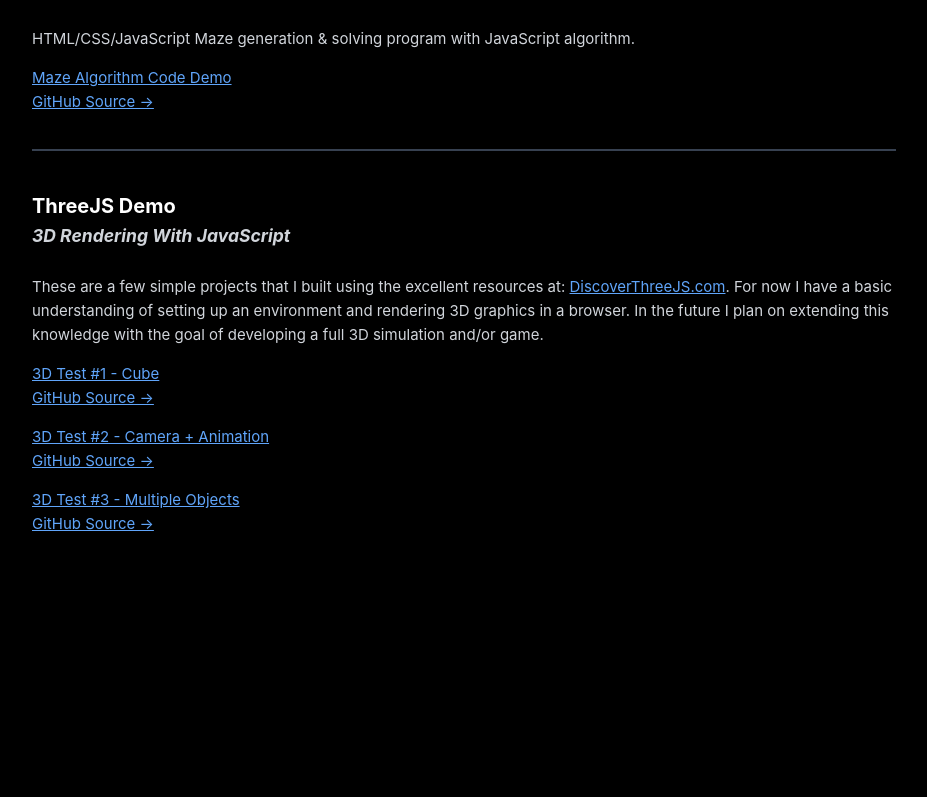
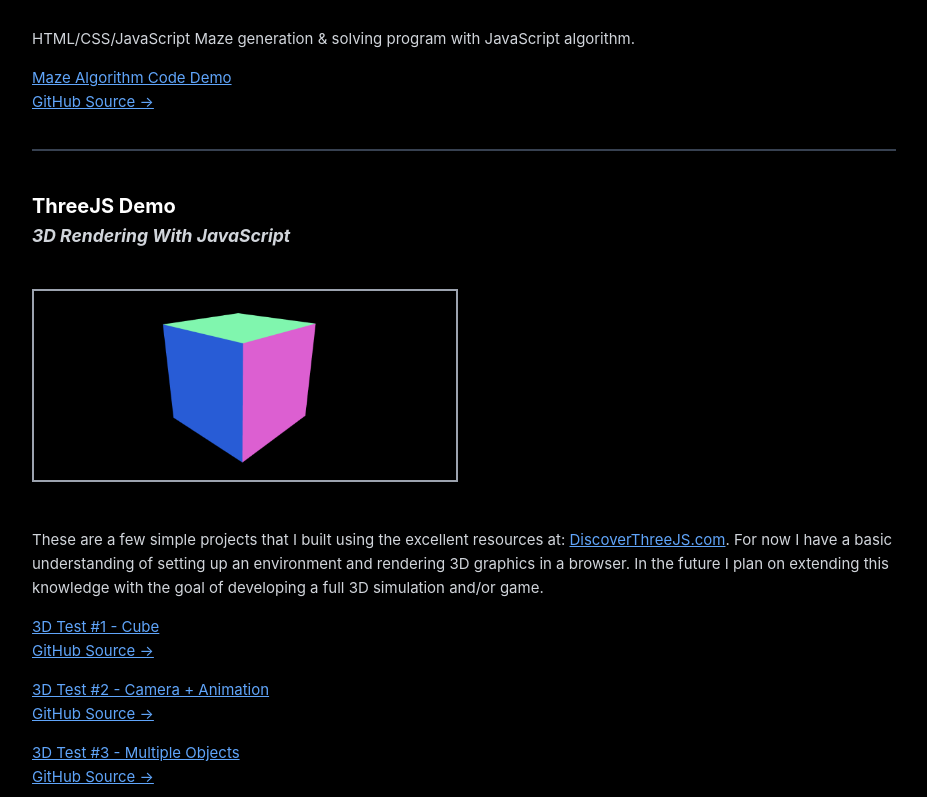
Before and after one commit to Cloudinnovates/gavinshr.com, a React (Create React App) app: page /projects in a window 1280 px wide. Shown: the part 1163-1960 px from the top of the page, without its empty margins (176-1103 px from the left). Before the commit the page ends 1869 px from the top, so only its background shows below. Built offline with nearby package versions, Linux system fonts and the light colour scheme; some icons are missing.

Commit message:
Added 3D demo image on Projects page

```diff
--- a/src/Routes/Projects/Projects.js
+++ b/src/Routes/Projects/Projects.js
@@ -65,9 +65,18 @@ export default function Projects() {
         <div style={{ paddingBottom: "2rem" }}>
           <h2>ThreeJS Demo</h2>
           <h3><i>3D Rendering With JavaScript</i></h3>
+          <br/>
 
-          <p style={{ paddingTop: "25px" }}>These are a few simple projects that I built using the excellent resources at: <a className="link" href="https://discoverthreejs.com" target="_blank" rel="noopener noreferrer">DiscoverThreeJS.com</a>. For now I have a basic understanding of setting up an environment and rendering 3D graphics in a browser. In the future I plan on extending this knowledge with the goal of developing a full 3D simulation and/or game.</p>
+          <div className="project-image-container">
+            <img
+              className="project-image"
+              src={require("./DemoImages/3D_Demo.png")}
+              alt="Three.JS 3D Graphics With JavaScript Demo Image"
+            />
+          </div>
+          <br/>
 
+          <p style={{ paddingTop: "15px" }}>These are a few simple projects that I built using the excellent resources at: <a className="link" href="https://discoverthreejs.com" target="_blank" rel="noopener noreferrer">DiscoverThreeJS.com</a>. For now I have a basic understanding of setting up an environment and rendering 3D graphics in a browser. In the future I plan on extending this knowledge with the goal of developing a full 3D simulation and/or game.</p>
           <div style={{ paddingTop: "15px" }}>
             <div>
               <a className="link" href="/3D-Test/index.html">3D Test #1 - Cube</a>
```
Also changed, not shown: src/Routes/Projects/DemoImages/3D_Demo.png (added).
